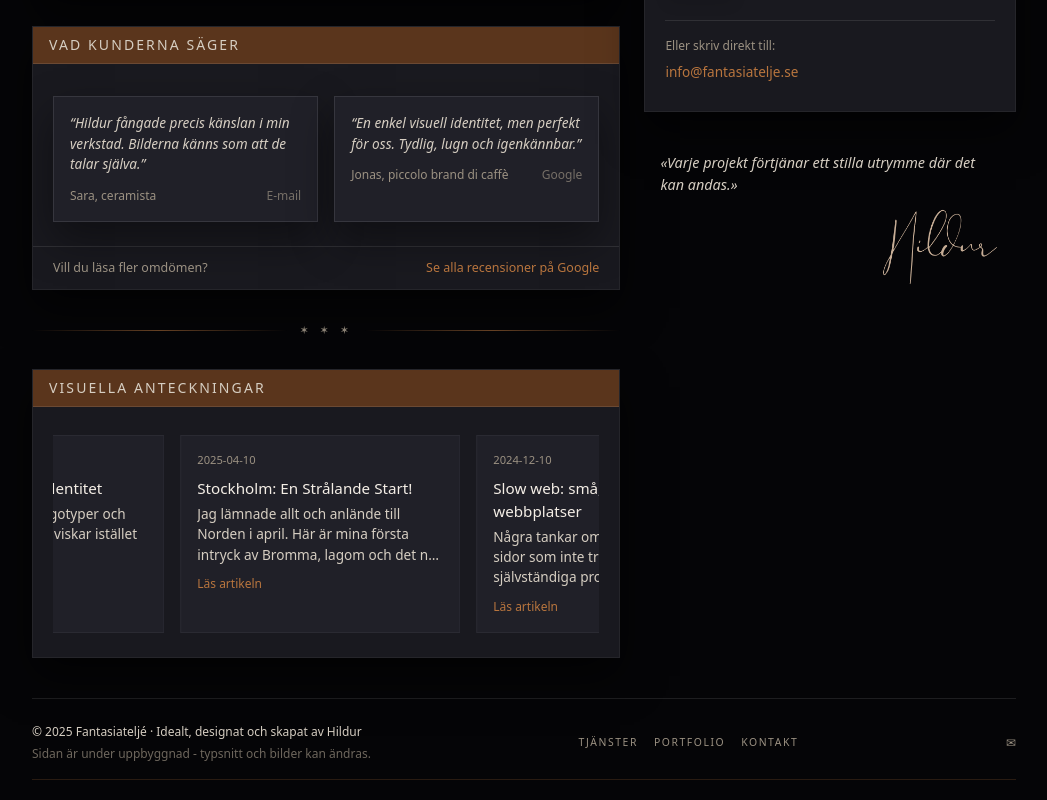
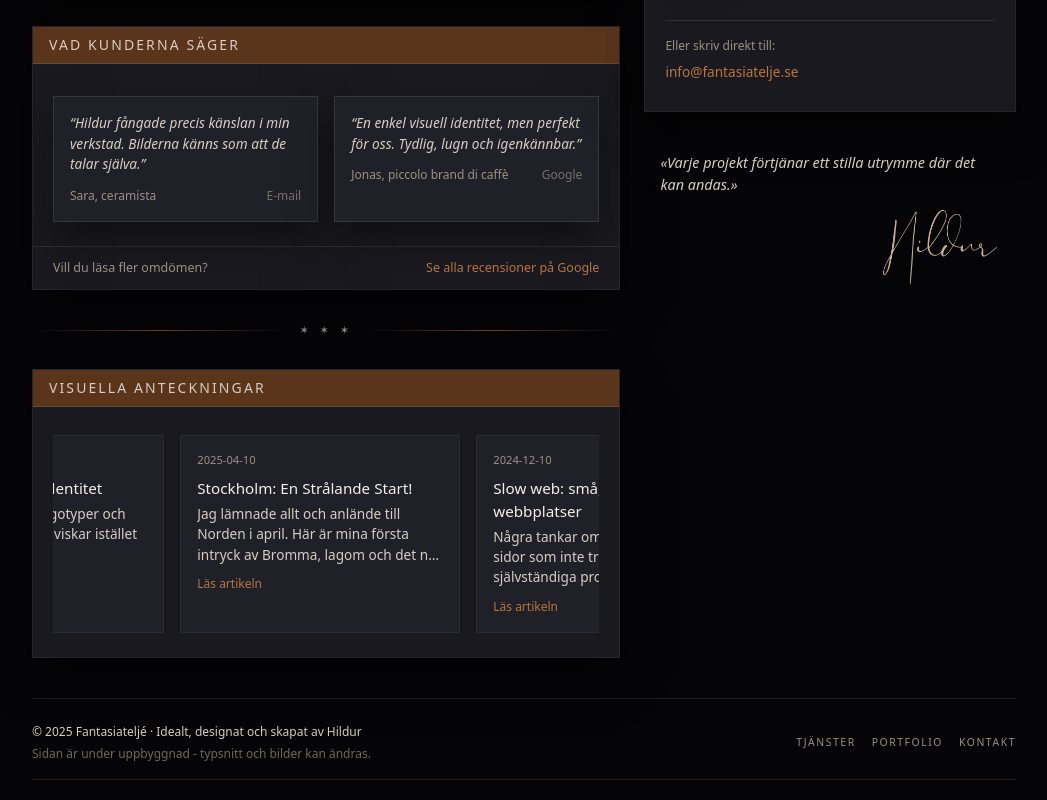
Before and after one commit to Eleeira/fantasiatelje, a React (Vite) app: page / in a window 1280 px wide. Shown: the part 2533-3333 px from the top of the page, without its empty margins (116-1163 px from the left). Built offline with nearby package versions, Linux system fonts and the light colour scheme; no server answers.

Commit message:
deploy 5 fix footer

```diff
--- a/src/components/Footer.jsx
+++ b/src/components/Footer.jsx
@@ -24,16 +24,6 @@ export default function Footer({ t }) {
       </a>
     </nav>
 
-
-
-
-    {/* Right: social */}
-    <div className="flex items-center gap-3">
-      <a href="mailto:info@fantasiatelje.se" className="hover:text-ft-textMain">
-        ✉︎
-      </a>
-    </div>
-
   </div>
 
   {/* micro linea rame */}
```
